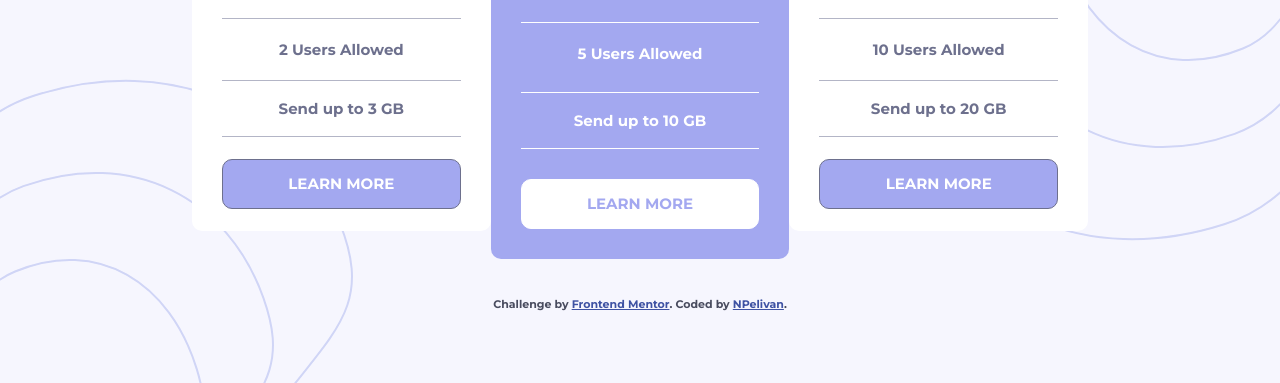
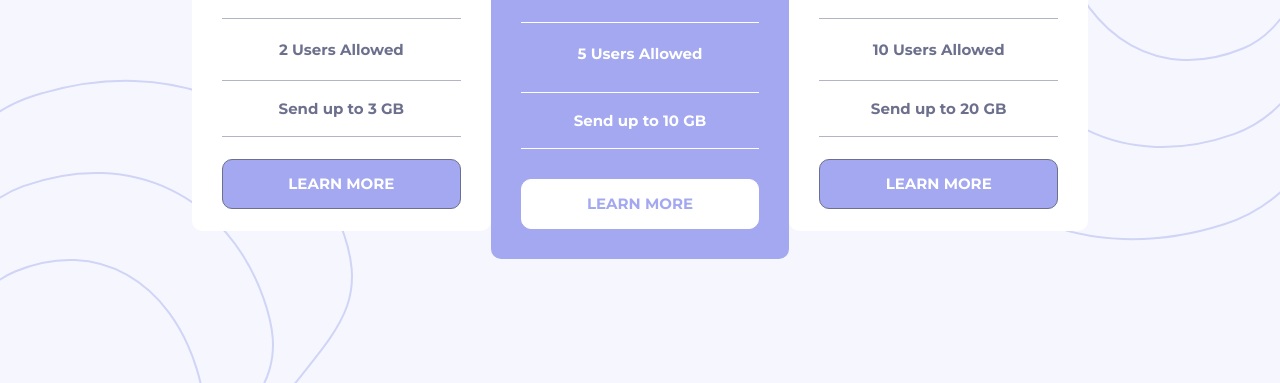
Before and after one commit to NPelivan/Pricing-component-with-toggle-master, a plain HTML site: page index.html in a window 1280 px wide. Shown: the part 417-800 px from the top of the page. Drawn offline with nearby package versions, Linux system fonts and the light colour scheme.

Commit message:
bug fixed

```diff
--- a/index.html
+++ b/index.html
@@ -100,12 +100,7 @@
       </section>
     </main>
 
-    <div class="attribution">
-      Challenge by
-      <a href="https://www.frontendmentor.io?ref=challenge" target="_blank"
-        >Frontend Mentor</a
-      >. Coded by <a href="#">NPelivan</a>.
-    </div>
+
 
     <script src="https://ajax.googleapis.com/ajax/libs/jquery/3.5.1/jquery.min.js"></script>
     <script src="script.js"></script>
--- a/style.css
+++ b/style.css
@@ -1,12 +1,3 @@
-.attribution {
-  font-size: 11px;
-  text-align: center;
-  margin-top: 3%;
-}
-.attribution a {
-  color: hsl(228, 45%, 44%);
-}
-
 * {
   margin: 0;
   padding: 0;
```
